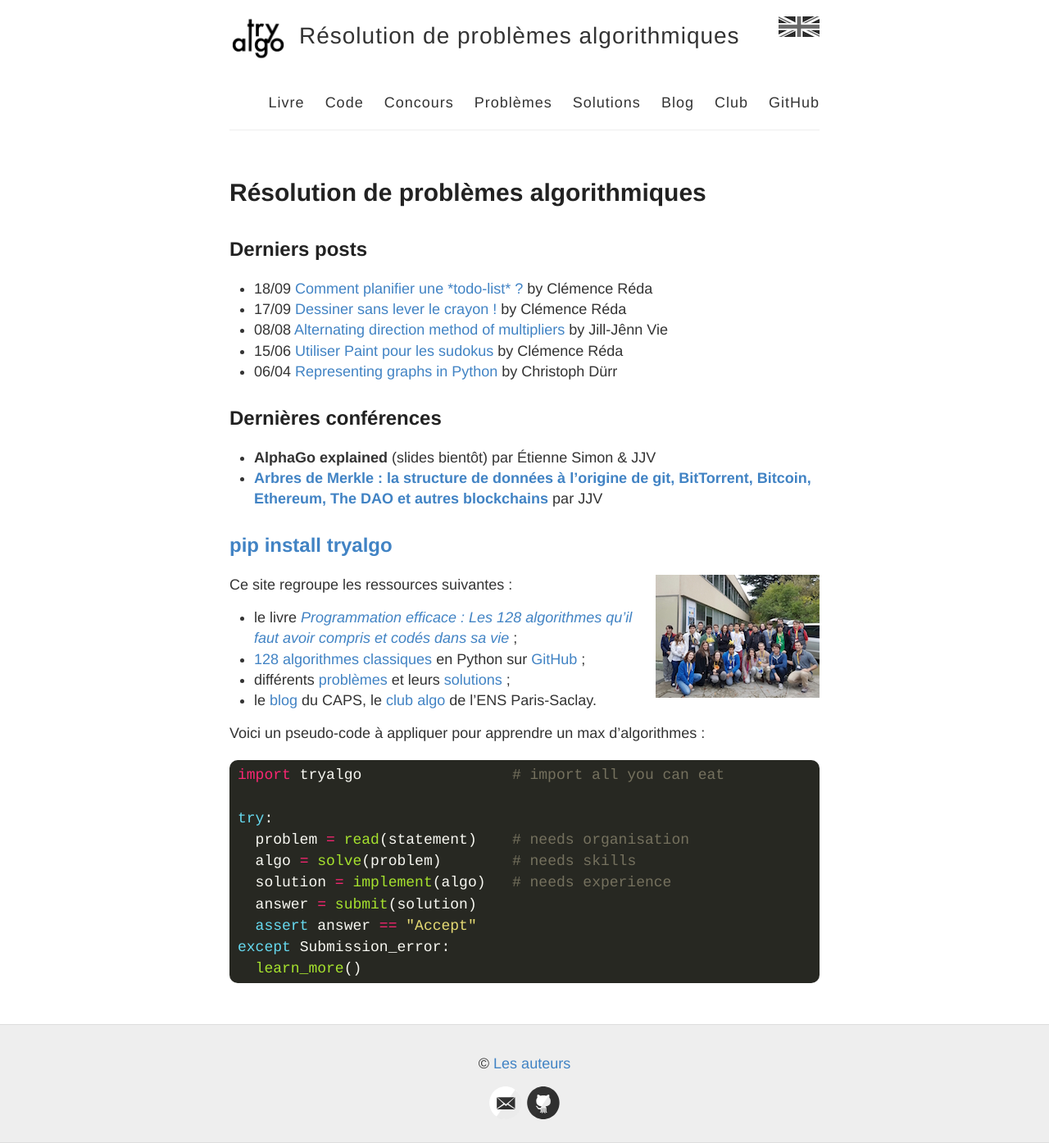
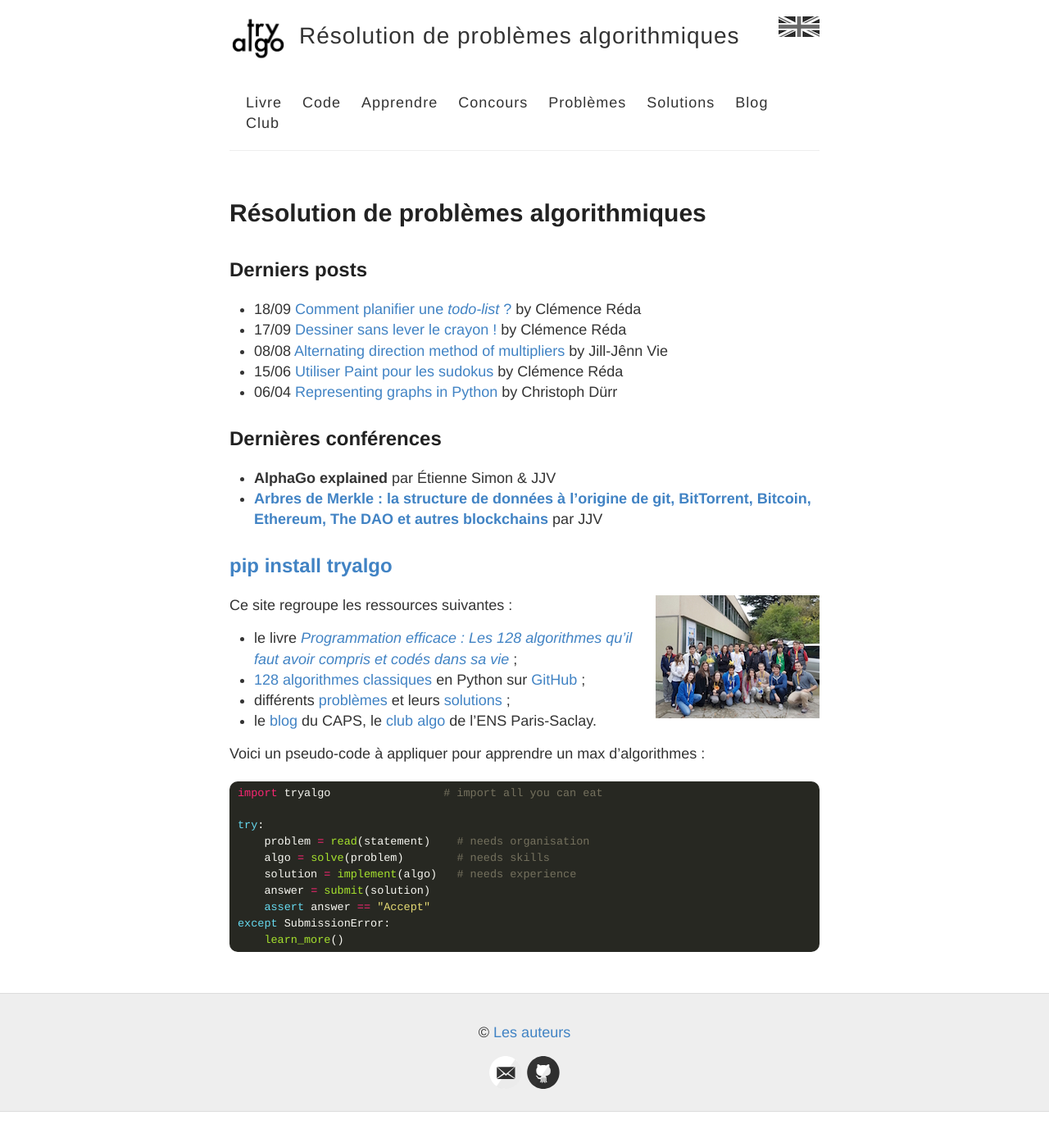
Before and after one commit to jilljenn/tryalgo.org, a Jekyll site: the page built from index.md, in a window 1280 px wide. Shown: the whole page at 82% size. Built offline with Jekyll 4.4.1, drawn with Linux system fonts in a browser that asks for light colours; nearby versions of some CDN libraries; the list of posts is cut into pages by our own code; after the commit the page ends 1356 px from its top, so only the background shows below that.

Commit message:
Time to learn!

````diff
--- a/_includes/nav.html
+++ b/_includes/nav.html
@@ -16,14 +16,14 @@
       {% endif %}
 
       <nav>
-        <a href="{{ site.url }}/book">Livre</a>
+        <a href="{{ site.url }}/book">{% if page.lang == 'en' %}Book{% else %}Livre{% endif %}</a>
         <a href="{{ site.url }}/code">Code</a>
+        <a href="{{ site.url }}/learn">{% if page.lang == 'en' %}Learn{% else %}Apprendre{% endif %}</a>
         <a href="{{ site.url }}/contests">{% if page.lang == 'en' %}Contests{% else %}Concours{% endif %}</a>
         <a href="{{ site.url }}/problems">{% if page.lang == 'en' %}Problems{% else %}Problèmes{% endif %}</a>
         <a href="{{ site.url }}/en">Solutions</a>
         <a href="{{ site.url }}/fr">Blog</a>
         <a href="{{ site.url }}/club">Club</a>
-        <a href="https://github.com/jilljenn/tryalgo/tree/master/tryalgo">GitHub</a>
       </nav>
     </header>
   </div>
--- a/_sass/_highlights.scss
+++ b/_sass/_highlights.scss
@@ -3,13 +3,14 @@
   border-radius: 10px;
   padding: 5px 10px;
   margin: 20px 0;
+  font-size: 0.75em;
 }
 
 .highlight pre {
-  /* overflow: scroll; Prefer no word wrap? Uncomment this line and comment out the 2 lines below. */
-  word-break: break-all;
+  overflow: scroll; /* Prefer word wrap? Comment this line and uncomment the 3 lines below. */
+  /* word-break: break-all;
   word-wrap: break-word;
-  white-space: pre-wrap;
+  white-space: pre-wrap; */
 }
 
 code {
--- a/index.md
+++ b/index.md
@@ -14,7 +14,7 @@ title: Résolution de problèmes algorithmiques
 
 ## Dernières conférences
 
-- **AlphaGo explained** (slides bientôt) par Étienne Simon & JJV
+- **AlphaGo explained** par Étienne Simon & JJV
 - [**Arbres de Merkle : la structure de données à l'origine de git, BitTorrent, Bitcoin, Ethereum, The DAO et autres blockchains**](/fr/2016/12/10/arbres-de-merkle/) par JJV
 
 ## [pip install tryalgo](/code/)
@@ -34,11 +34,11 @@ Voici un pseudo-code à appliquer pour apprendre un max d'algorithmes :
 import tryalgo                 # import all you can eat
 
 try:
-  problem = read(statement)    # needs organisation
-  algo = solve(problem)        # needs skills
-  solution = implement(algo)   # needs experience
-  answer = submit(solution)
-  assert answer == "Accept"
-except Submission_error:
-  learn_more()
+    problem = read(statement)    # needs organisation
+    algo = solve(problem)        # needs skills
+    solution = implement(algo)   # needs experience
+    answer = submit(solution)
+    assert answer == "Accept"
+except SubmissionError:
+    learn_more()
 ```
````
Also changed, not shown: contests.md (+6 -6 lines), fr/_posts/2018-09-18-planifier-une-todo-list.md (+6 -5 lines), index-en.md (+11 -9 lines), learn.md (added, +24 -0 lines).
